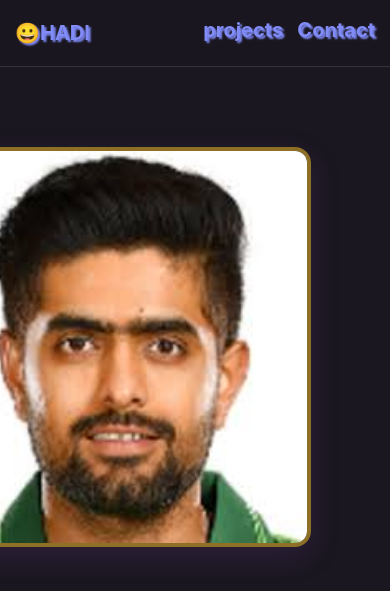
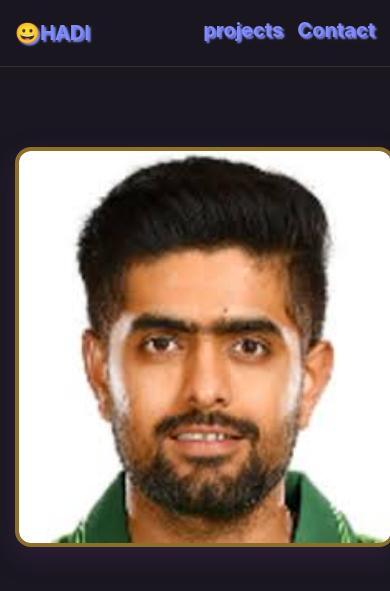
Before and after one commit to AbdulHadiMeer/assignment-no-2-portfolio, a plain HTML site: page index.html in a window 390 px wide. Shown: the top 591 px of the page. Drawn offline with nearby package versions, Linux system fonts and the light colour scheme.

Commit message:
Add files via upload

```diff
--- a/styles.css
+++ b/styles.css
@@ -684,6 +684,8 @@ font-size: 20px;
         .img{
             display: none;
         }
-
+        .babar{
+            left: 0vh;
+        }
 
         }
```
